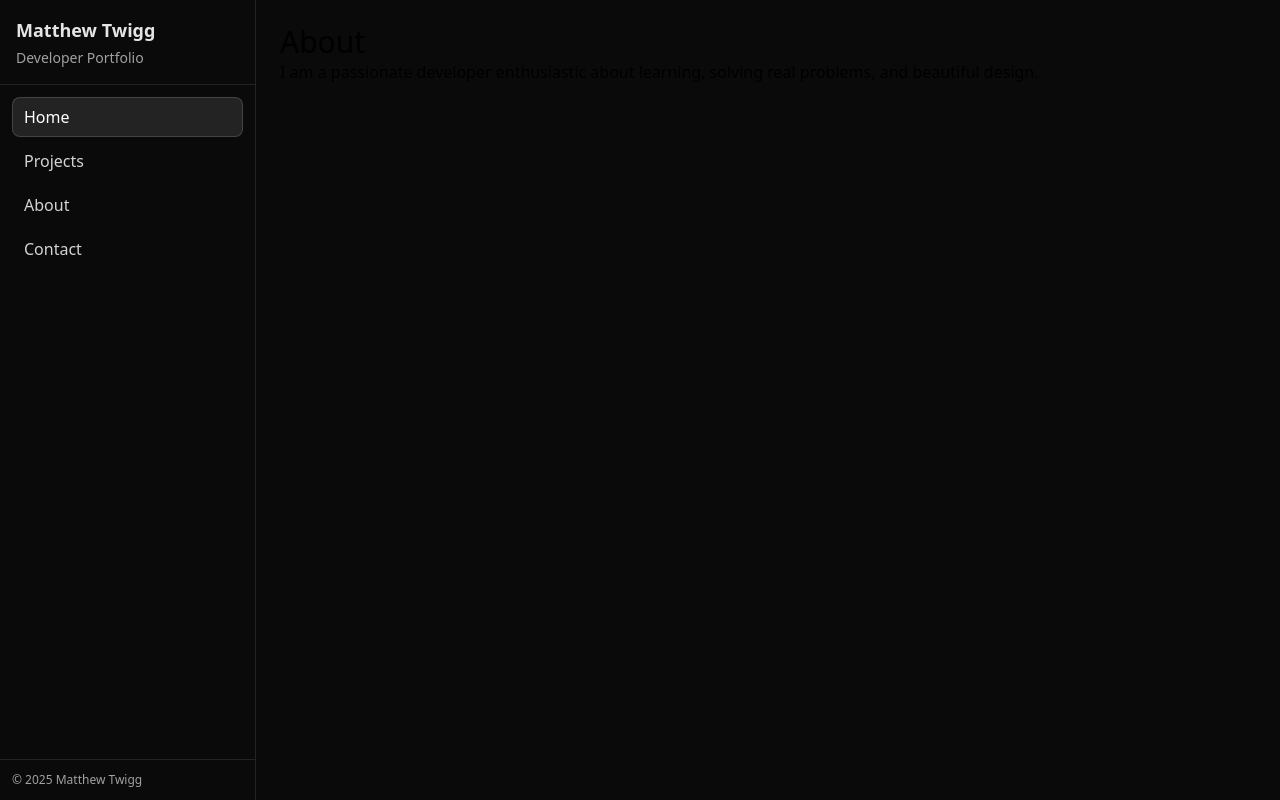
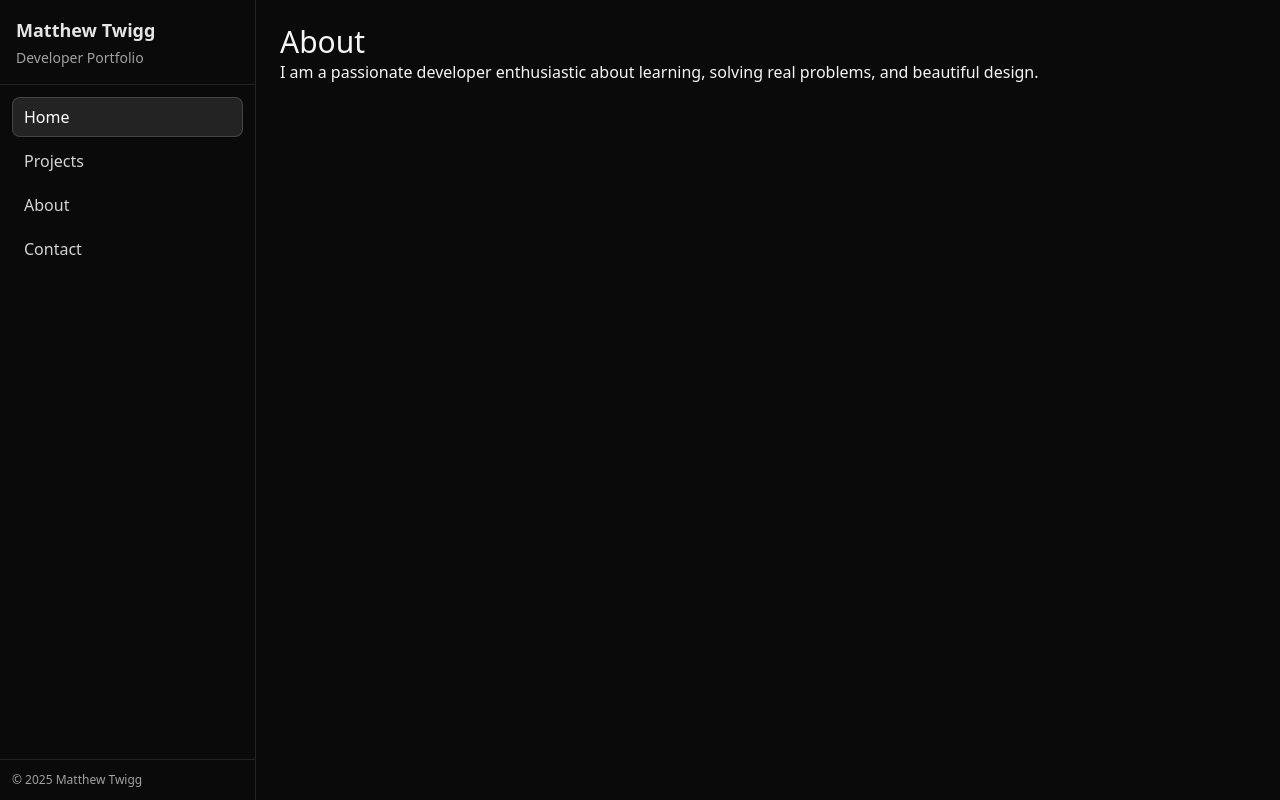
Before and after one commit to dev-tones/portfolio, a Next.js app: page / in a window 1280 px wide. Built offline with nearby package versions, Linux system fonts and the light colour scheme.

Commit message:
lightened lettering

```diff
--- a/src/app/layout.tsx
+++ b/src/app/layout.tsx
@@ -6,7 +6,7 @@ export default function RootLayout({ children }: { children: React.ReactNode })
     <html lang="en">
       <body className="flex min-h-screen bg-neutral-950">
         <SideNav />
-        <main className="flex-1 p-6">{children}</main>
+        <main className="flex-1 p-6 text-neutral-100">{children}</main>
       </body>
     </html>
   );
--- a/src/app/page.tsx
+++ b/src/app/page.tsx
@@ -3,13 +3,14 @@
 export default function Home() {
   return (
     <>
-      <h1 className="text-3xl">
-        About
-      </h1>
-      <p>
-        I am a passionate developer enthusiastic about learning, solving real problems, and beautiful design.
-      </p>
-
+      <span className="w-max">
+        <h1 className="text-3xl justify-center-safe">
+          About
+        </h1>
+        <p>
+          I am a passionate developer enthusiastic about learning, solving real problems, and beautiful design.
+        </p>
+      </span>
     </>
   );
 }
```
